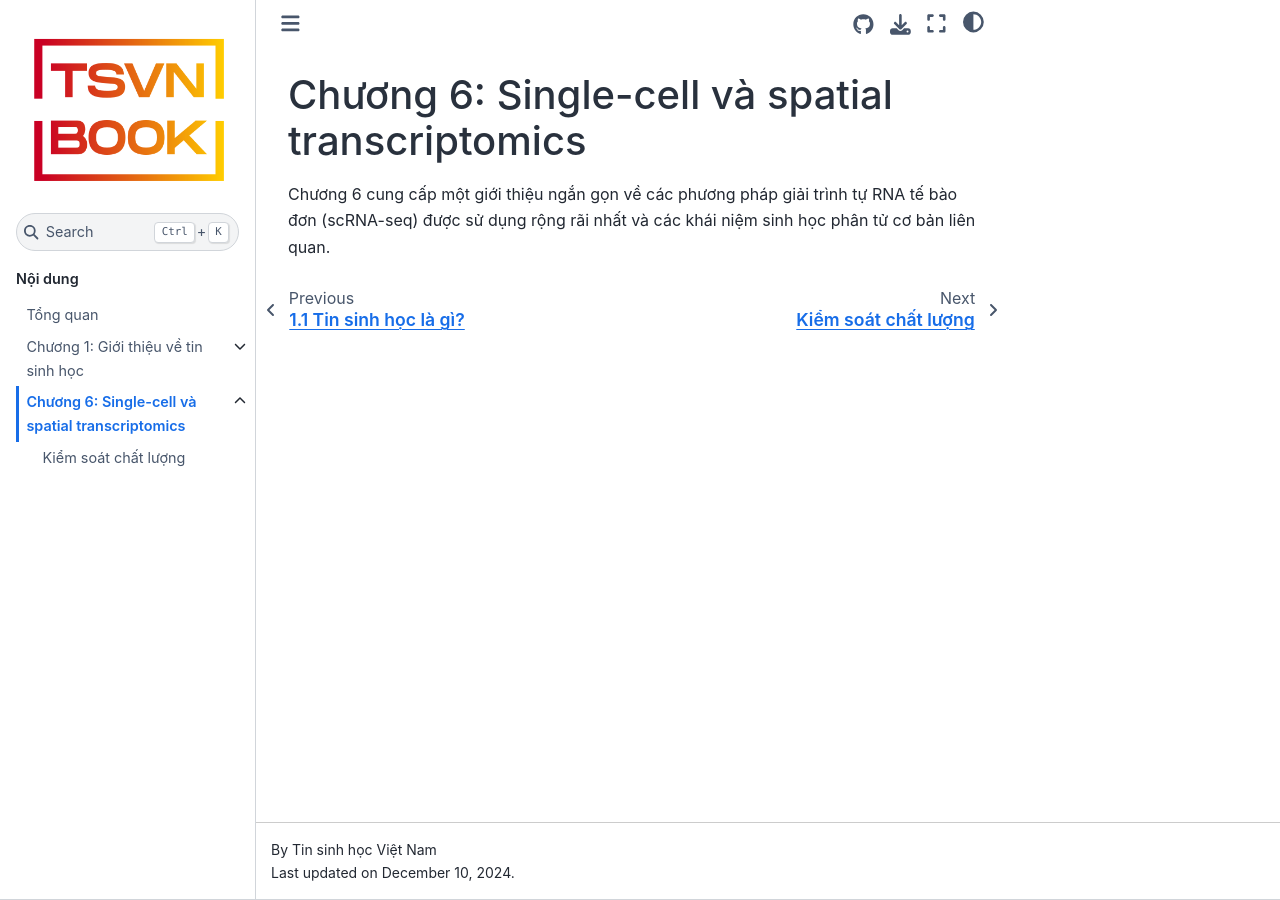
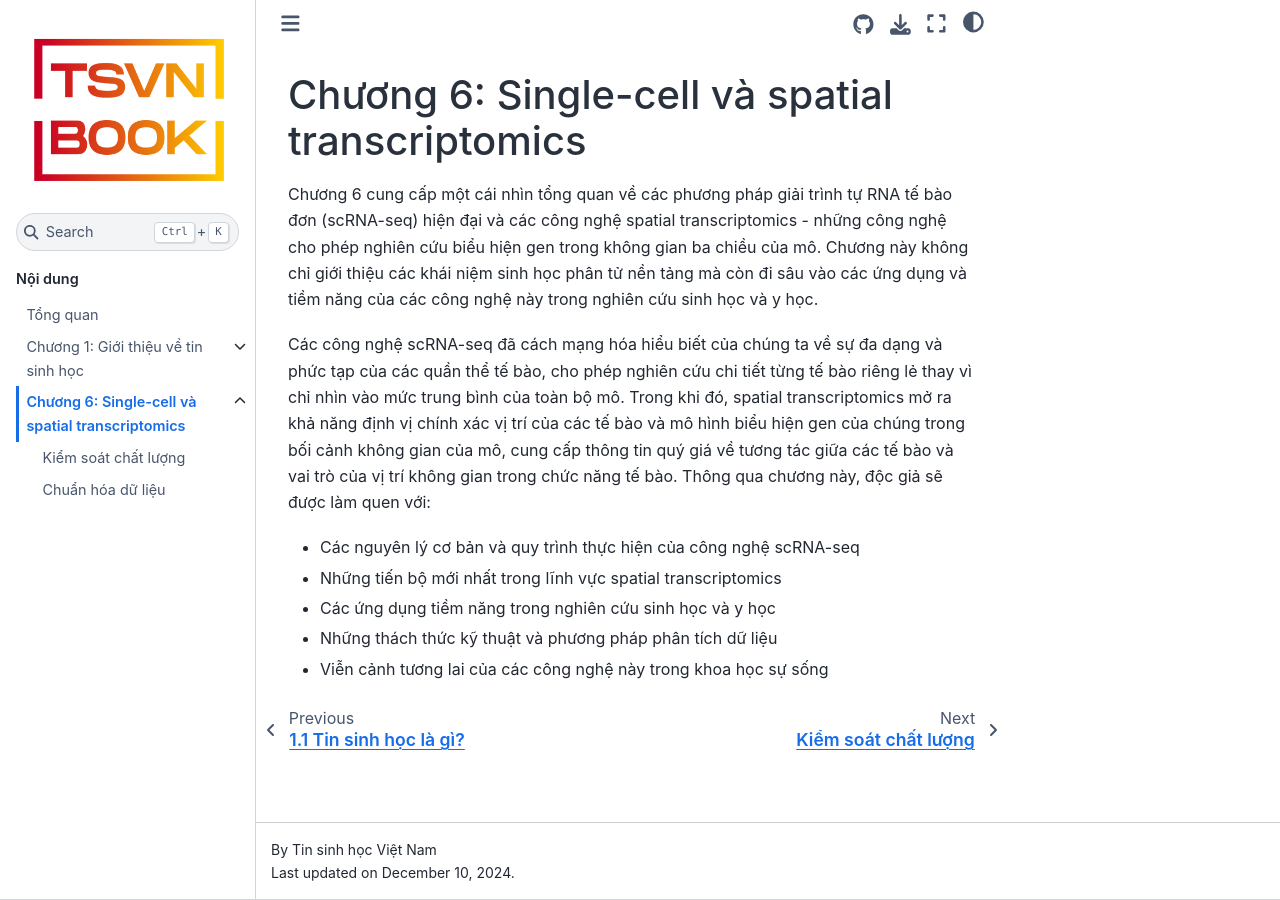
Before and after one commit to tinsinhvn/home, a Jupyter Book: the page built from book/content/Chap_6/gioi-thieu-chuong-6.md, in a window 1280 px wide. Built offline with Jupyter Book 1.0.4 settings and Sphinx 7.4.7 and the Sphinx Book theme 1.1.4, drawn with Linux system fonts in a browser that asks for light colours; comment, search, counter and statistics services are not loaded.

```diff
--- a/book/_config.yml
+++ b/book/_config.yml
@@ -36,3 +36,4 @@ sphinx:
 
 bibtex_bibfiles:
   - content/Chap_6/Quality_control.bib
+  - content/Chap_6/Normalization.bib
--- a/book/_toc.yml
+++ b/book/_toc.yml
@@ -13,3 +13,4 @@ parts:
     - file: content/Chap_6/gioi-thieu-chuong-6.md
       sections:
       - file: content/Chap_6/Quality_control.ipynb
+      - file: content/Chap_6/Normalization.ipynb
--- /dev/null
+++ b/book/content/Chap_6/Normalization.bib
@@ -0,0 +1,6 @@
+@article{dorfman1938note,
+  title={A note on the! d-method for finding variance formulae.},
+  author={Dorfman, RA},
+  journal={Biometric Bulletin},
+  year={1938}
+}
--- a/book/content/Chap_6/gioi-thieu-chuong-6.md
+++ b/book/content/Chap_6/gioi-thieu-chuong-6.md
@@ -1,3 +1,12 @@
 # Chương 6: Single-cell và spatial transcriptomics
 
-Chương 6 cung cấp một giới thiệu ngắn gọn về các phương pháp giải trình tự RNA tế bào đơn (scRNA-seq) được sử dụng rộng rãi nhất và các khái niệm sinh học phân tử cơ bản liên quan.
+Chương 6 cung cấp một cái nhìn tổng quan về các phương pháp giải trình tự RNA tế bào đơn (scRNA-seq) hiện đại và các công nghệ spatial transcriptomics - những công nghệ cho phép nghiên cứu biểu hiện gen trong không gian ba chiều của mô. Chương này không chỉ giới thiệu các khái niệm sinh học phân tử nền tảng mà còn đi sâu vào các ứng dụng và tiềm năng của các công nghệ này trong nghiên cứu sinh học và y học.
+
+Các công nghệ scRNA-seq đã cách mạng hóa hiểu biết của chúng ta về sự đa dạng và phức tạp của các quần thể tế bào, cho phép nghiên cứu chi tiết từng tế bào riêng lẻ thay vì chỉ nhìn vào mức trung bình của toàn bộ mô. Trong khi đó, spatial transcriptomics mở ra khả năng định vị chính xác vị trí của các tế bào và mô hình biểu hiện gen của chúng trong bối cảnh không gian của mô, cung cấp thông tin quý giá về tương tác giữa các tế bào và vai trò của vị trí không gian trong chức năng tế bào.
+Thông qua chương này, độc giả sẽ được làm quen với:
+
+- Các nguyên lý cơ bản và quy trình thực hiện của công nghệ scRNA-seq
+- Những tiến bộ mới nhất trong lĩnh vực spatial transcriptomics
+- Các ứng dụng tiềm năng trong nghiên cứu sinh học và y học
+- Những thách thức kỹ thuật và phương pháp phân tích dữ liệu
+- Viễn cảnh tương lai của các công nghệ này trong khoa học sự sống
```
Also changed, not shown: book/content/Chap_6/Normalization.ipynb (added), book/content/Chap_6/Quality_control.ipynb.
